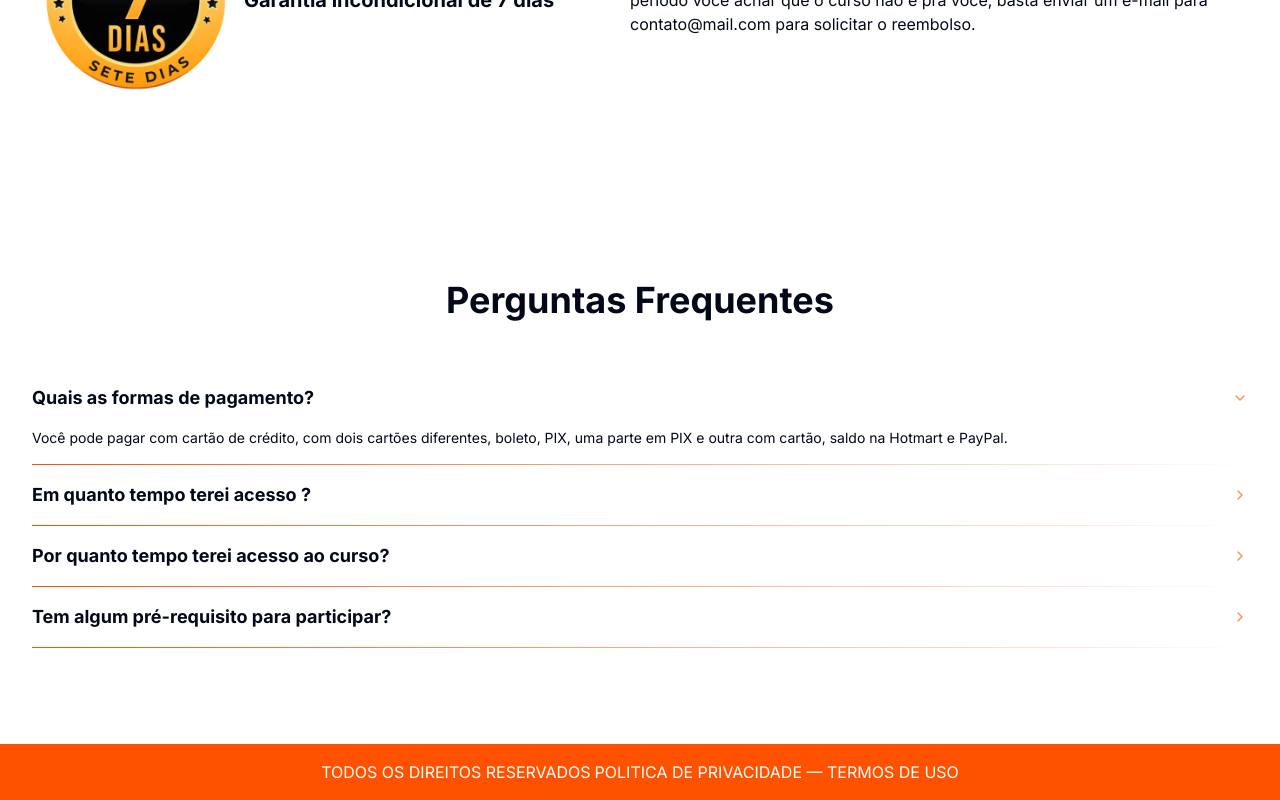
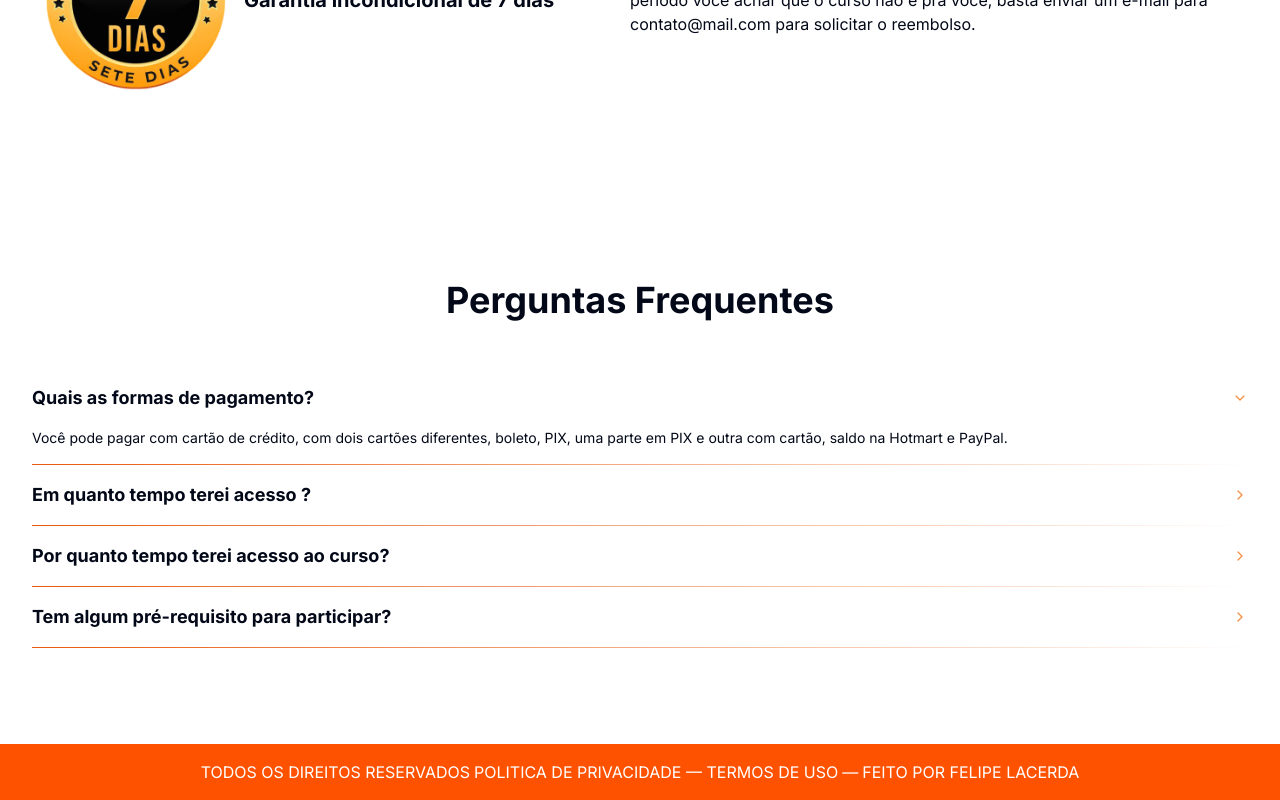
Before and after one commit to LordGhapa/pl-confeiteira, a Next.js app: page / in a window 1280 px wide. Shown: the part 4444-5244 px from the top of the page. Built offline with nearby package versions, Linux system fonts and the light colour scheme.

Commit message:
💬 Texts: putting a link to my portfolio in the footer

```diff
--- a/src/components/footer.tsx
+++ b/src/components/footer.tsx
@@ -1,9 +1,15 @@
+import Link from "next/link";
+
 export default function Footer() {
   return (
     <footer className="bg-primary py-4">
-      <div className="container flex w-full max-w-7xl flex-col items-center justify-center gap-1 text-xs text-white md:flex-row  md:text-base">
+      <div className="container flex w-full max-w-7xl flex-col items-center justify-center gap-1 text-xs text-white md:text-base  lg:flex-row">
         <span>TODOS OS DIREITOS RESERVADOS</span>
         <span>POLITICA DE PRIVACIDADE — TERMOS DE USO</span>
+        <span className="hidden lg:block"> — </span>
+        <Link href={"felipe-lacerda.vercel.app"} className="hover:text-black">
+          FEITO POR FELIPE LACERDA
+        </Link>
       </div>
     </footer>
   );
```
